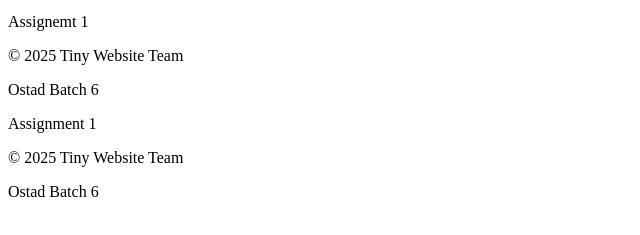
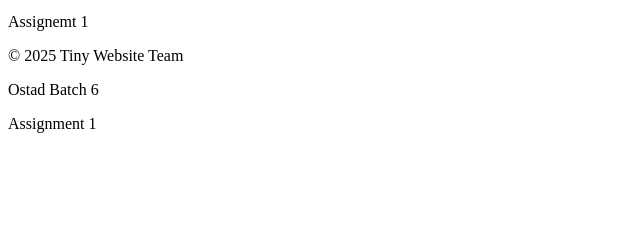
Before and after one commit to MeemJarrin/tiny-website, a plain HTML site: page index.html in a window 1280 px wide. Shown: the part 101-336 px from the top of the page, without its empty margins (0-640 px from the left). Drawn offline with Linux system fonts and the light colour scheme.

Commit message:
Clean up index.html after merge, remove duplicates

```diff
--- a/index.html
+++ b/index.html
@@ -12,9 +12,4 @@
     <p>&copy; 2025 Tiny Website Team</p>
     <p> Ostad Batch 6</p>
     <p>Assignment 1 </p>
-</body>
-<footer>
-    <p>&copy; 2025 Tiny Website Team</p>
-    <p>Ostad Batch 6</p>
-</footer>
 </html>
```
